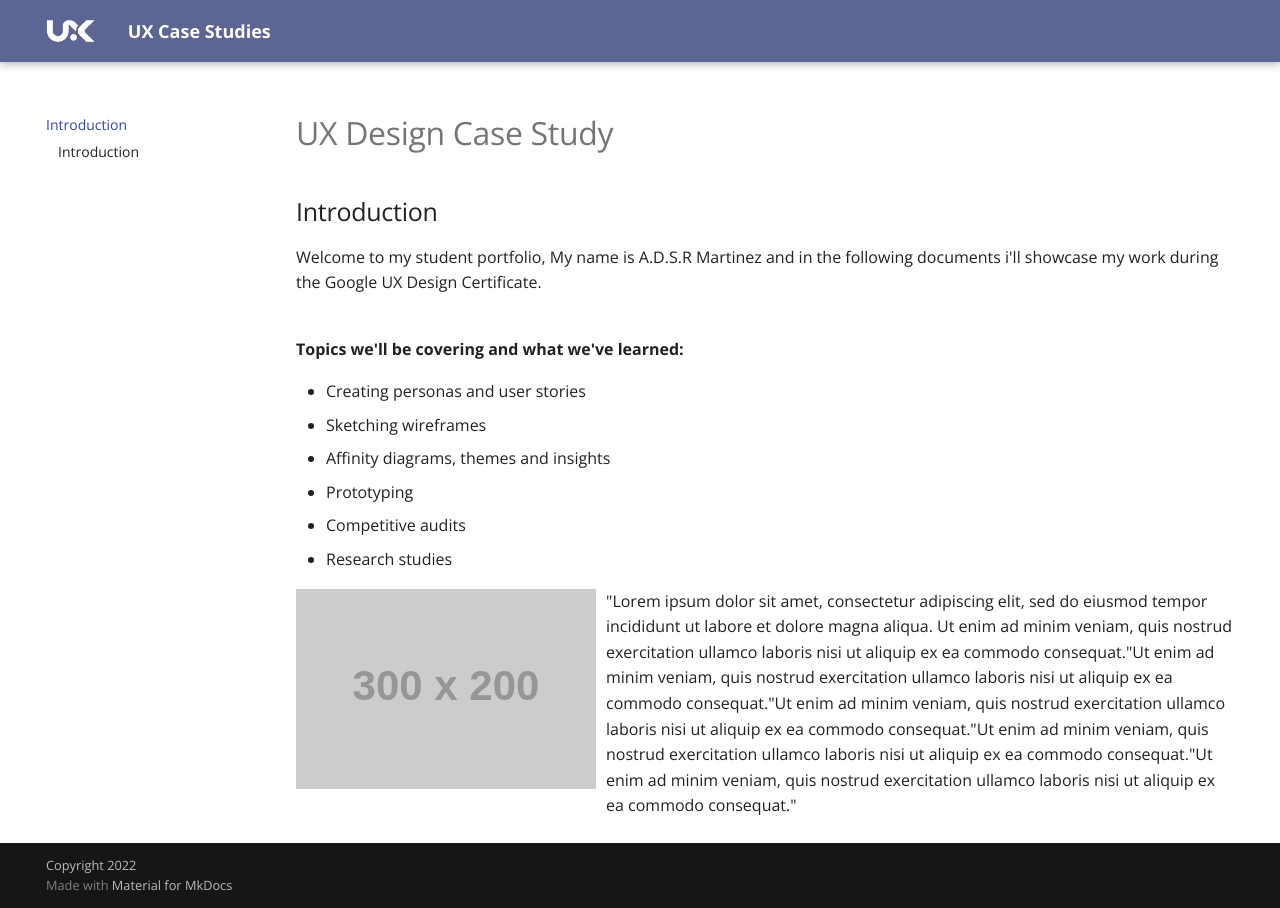
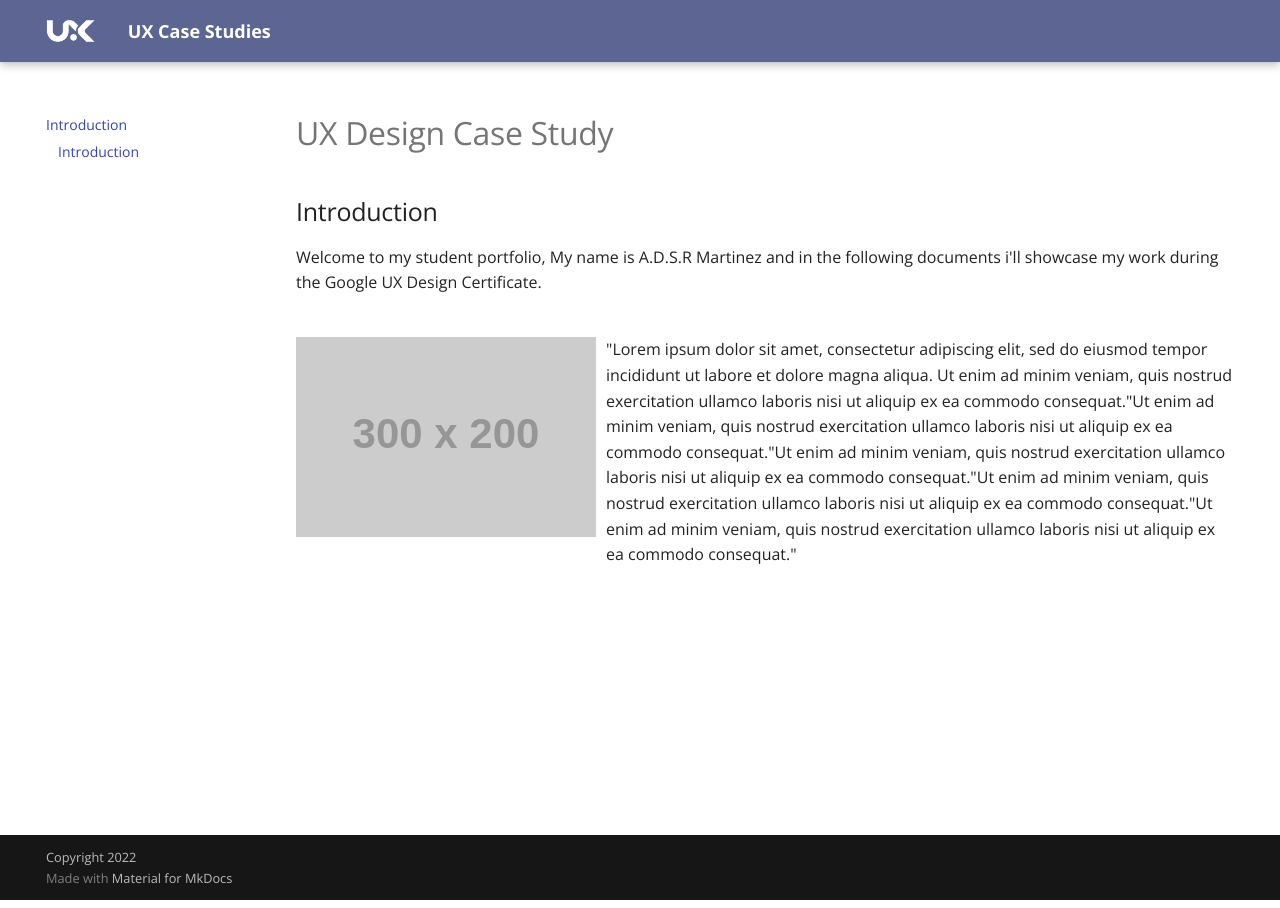
Before and after one commit to divstackio/docs-study, an MkDocs documentation site: the page built from docs/introduction.md, in a window 1280 px wide. Built offline with MkDocs 1.6.1 and Material for MkDocs 9.7.7, drawn with Linux system fonts in a browser that asks for light colours; comment, search, counter and statistics services are not loaded.

Commit message:
Update introduction.md

```diff
--- a/docs/introduction.md
+++ b/docs/introduction.md
@@ -4,14 +4,6 @@
 
 Welcome to my student portfolio, My name is A.D.S.R Martinez and in the following documents i'll showcase my work during the Google UX Design Certificate. <br><br>
 
-**Topics we'll be covering and what we've learned:**
-
-- Creating personas and user stories
-- Sketching wireframes
-- Affinity diagrams, themes and insights
-- Prototyping
-- Competitive audits
-- Research studies
 
 ![Image title](https://dummyimage.com/300x200/eee/aaa){ class="float-left" }
 
```
